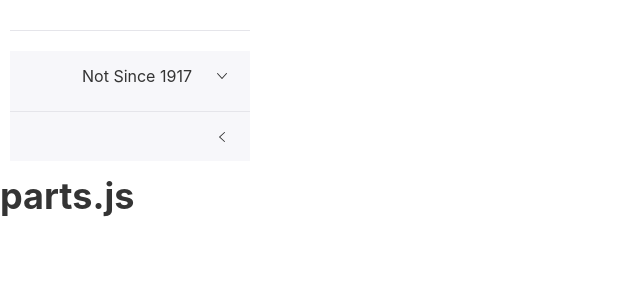
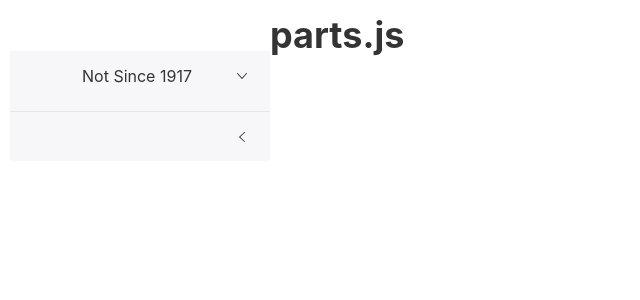
Before and after one commit to boyerst/aggregator1, a React (Create React App) app: page /parts in a window 1280 px wide. Shown: the top 300 px of the page, without its empty margins (0-640 px from the left). Built offline with nearby package versions, Linux system fonts and the light colour scheme; some icons are missing.

Commit message:
Add Sidebar and render pages in Cointainer component

```diff
--- a/src/AppLayout.js
+++ b/src/AppLayout.js
@@ -1,5 +1,5 @@
 import './App.css'
-import { Sidenav, Nav, Toggle } from 'rsuite';
+import { Container, Header, Content, Sidebar, Sidenav, Nav, Toggle } from 'rsuite';
 import PageIcon from '@rsuite/icons/Page';
 import { useState } from "react"
 import { BrowserRouter as Router, Routes, Route, Link, Outlet, Navigate, useParams, useNavigate } from 'react-router-dom';
@@ -24,7 +24,12 @@ function AppLayout() {
 
     <>
       <div style={{ width: 240, padding: 10 }}>
-
+        <Container>
+          <Sidebar
+            style={{ display: 'flex', flexDirection: 'column' }}
+            // width={expand ? 260 : 56}
+            collapsible
+          >
             <hr />
             <Sidenav expanded={expanded}>
               <Sidenav.Body>
@@ -41,11 +46,15 @@ function AppLayout() {
               </Sidenav.Body>
               <Sidenav.Toggle expanded={expanded} onToggle={expanded => setExpanded(expanded)} />
             </Sidenav>
-      </div>
+          </Sidebar>
+          <Container>
             <Routes>
               <Route path="/" element={<Home />}/>
               <Route path="/parts" element={<Parts />}/>
             </Routes>
+          </Container>
+        </Container>
+      </div>
 
     </>
 
```
Lines whose indentation alone changed are shown as unchanged.
